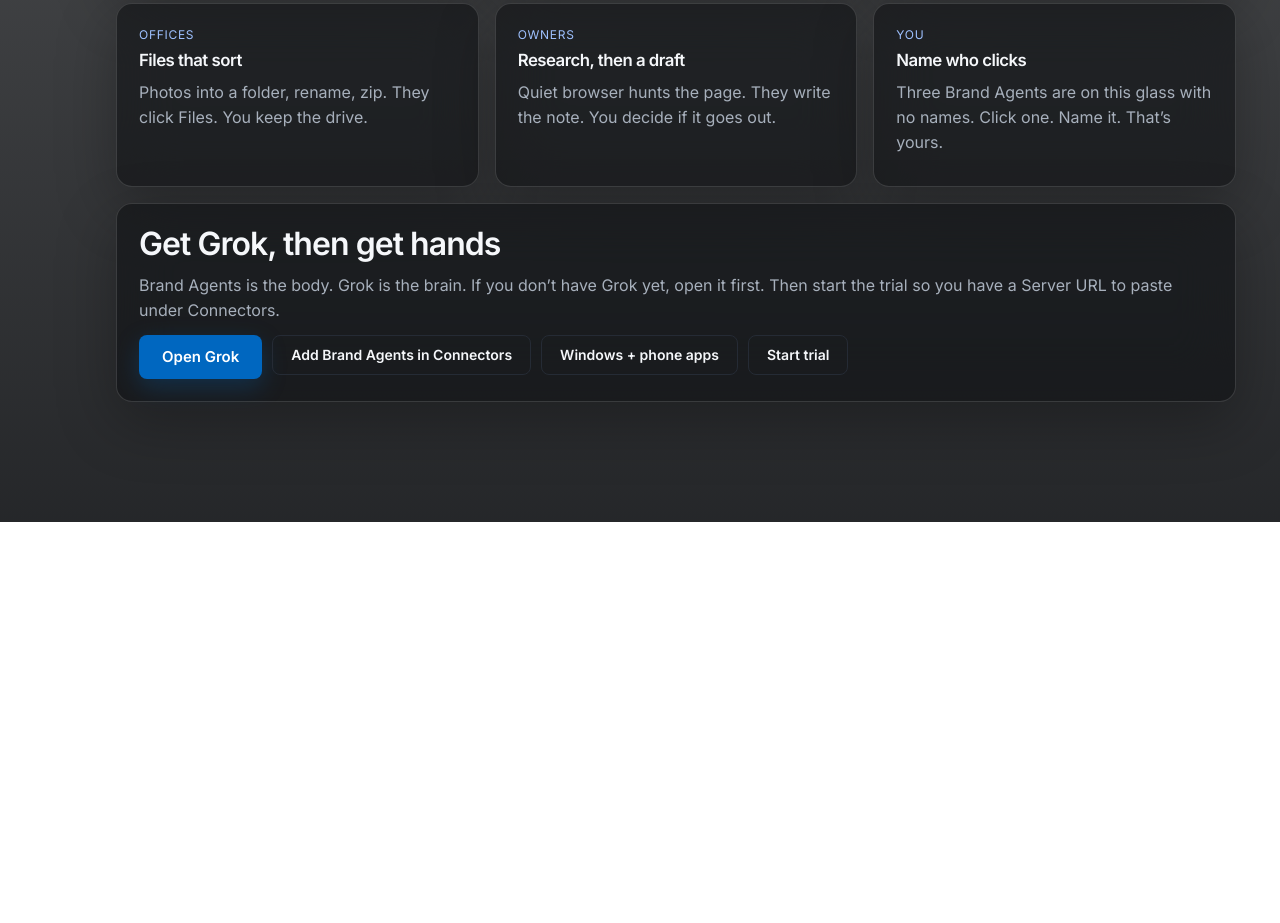
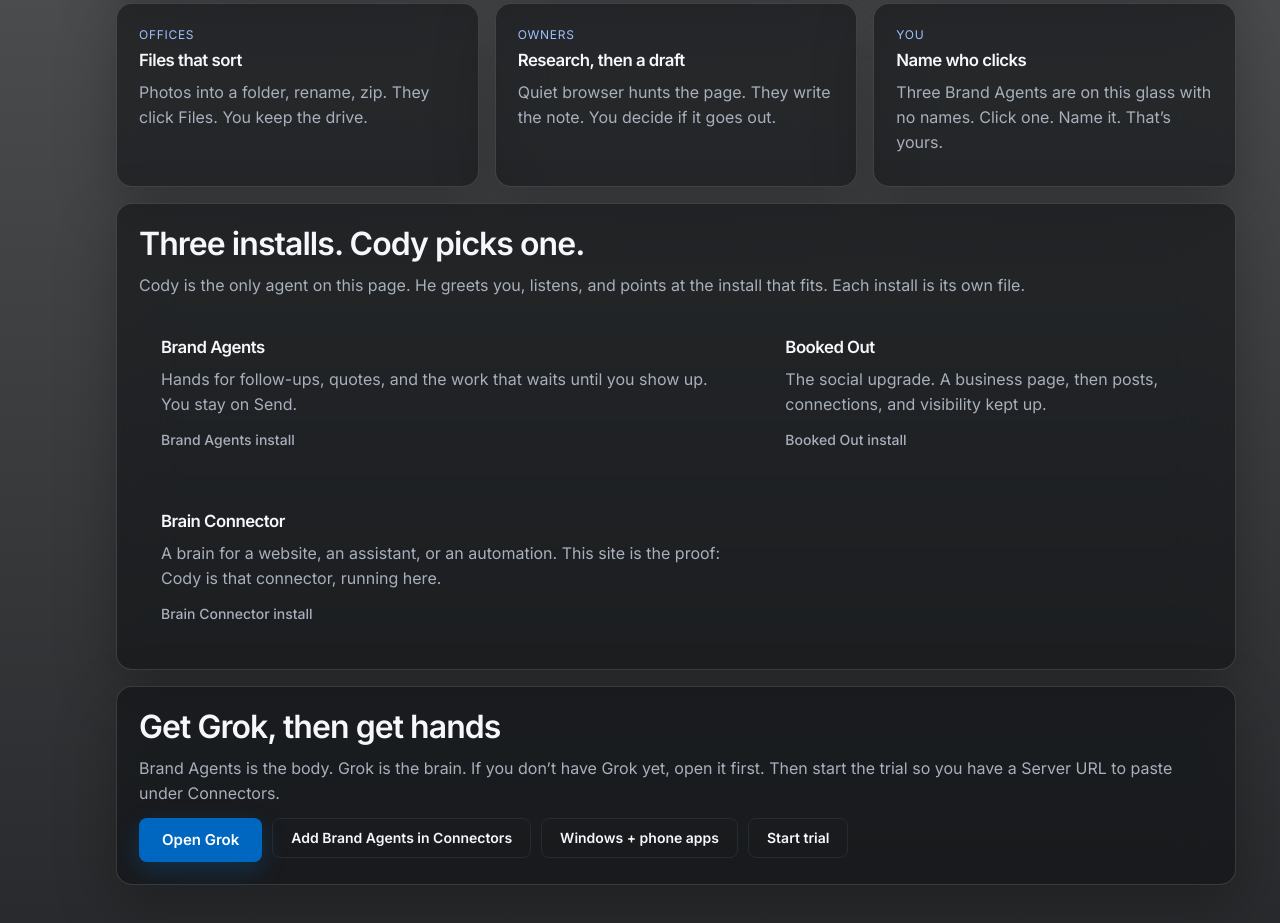
Before and after one commit to rockmed888-ship-it/brand-agents, a website: page index.html in a window 1280 px wide. Shown: the part 1209-2132 px from the top of the page. Before the commit the page ends 1731 px from the top, so only its background shows below. Drawn offline with Linux system fonts and the light colour scheme.

Commit message:
Add Cody, Booked Out, and a standalone Brain Connector install.

```diff
--- a/index.html
+++ b/index.html
@@ -109,6 +109,28 @@
         </article>
       </section>
 
+      <section class="pane acrylic-pane" id="offers" style="margin-top:16px">
+        <h2>Three installs. Cody picks one.</h2>
+        <p>Cody is the only agent on this page. He greets you, listens, and points at the install that fits. Each install is its own file.</p>
+        <div class="pane-grid two">
+          <article class="pane">
+            <h3>Brand Agents</h3>
+            <p>Hands for follow-ups, quotes, and the work that waits until you show up. You stay on Send.</p>
+            <a class="text-link" href="download.html">Brand Agents install</a>
+          </article>
+          <article class="pane">
+            <h3>Booked Out</h3>
+            <p>The social upgrade. A business page, then posts, connections, and visibility kept up.</p>
+            <a class="text-link" href="booked-out.html">Booked Out install</a>
+          </article>
+          <article class="pane">
+            <h3>Brain Connector</h3>
+            <p>A brain for a website, an assistant, or an automation. This site is the proof: Cody is that connector, running here.</p>
+            <a class="text-link" href="brain-connector.html">Brain Connector install</a>
+          </article>
+        </div>
+      </section>
+
       <section class="pane acrylic-pane" style="margin-top:16px">
         <h2>Get Grok, then get hands</h2>
         <p>
```
